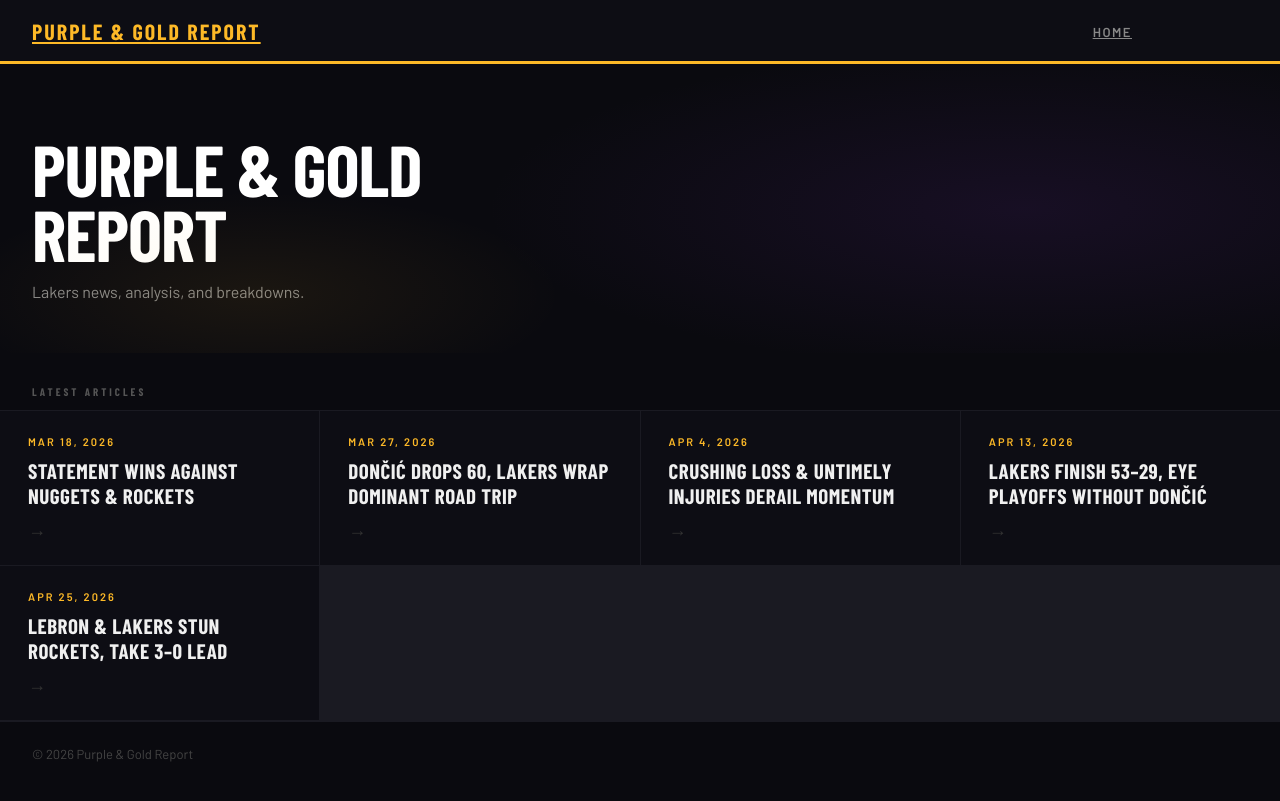
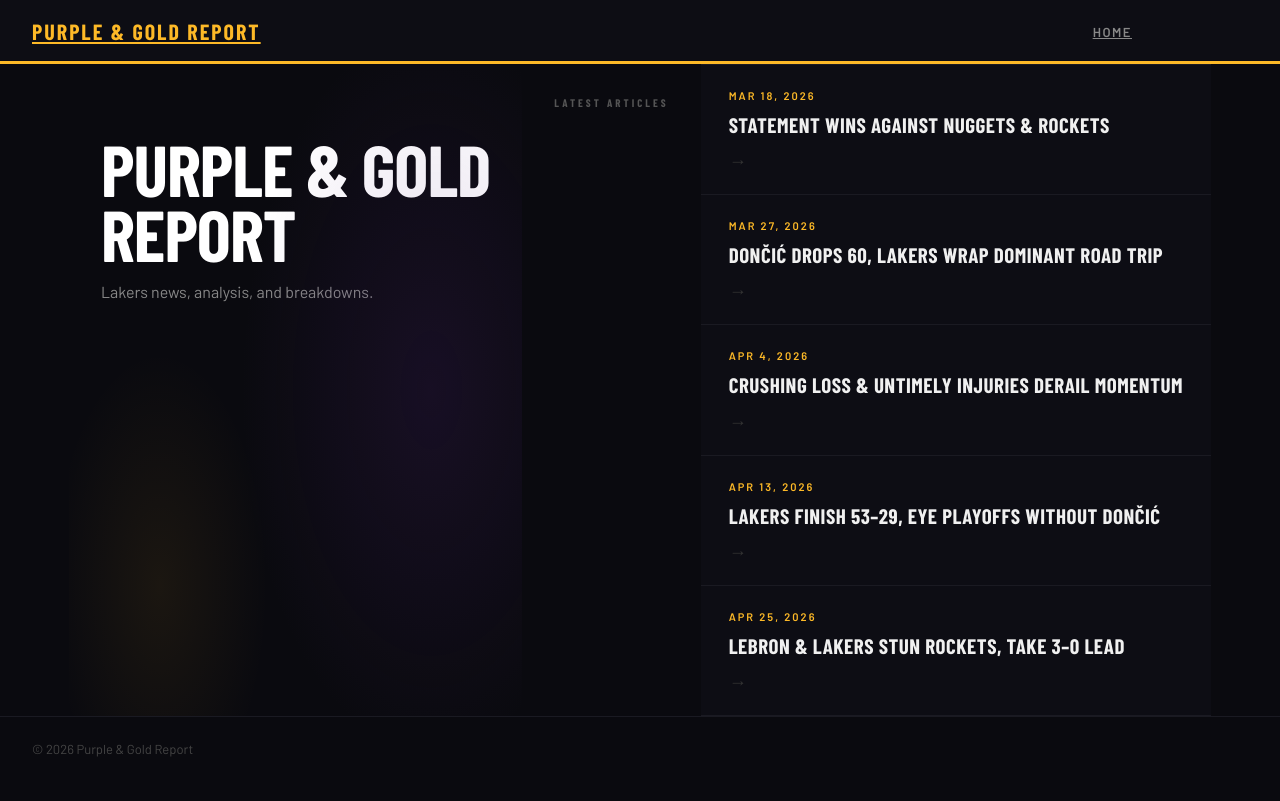
Before and after one commit to troyk-05/WRIT340-Public-Articles, a Jekyll site: the page built from index.md, in a window 1280 px wide. Shown: the top 801 px of the page. Built offline with Jekyll 4.4.1, drawn with Linux system fonts in a browser that asks for light colours; some web fonts are replaced.

Commit message:
Update style.scss

```diff
--- a/assets/css/style.scss
+++ b/assets/css/style.scss
@@ -233,6 +233,11 @@ body {
   p { margin: 0 0 1.4rem; }
 }
 
+.page-content {
+  display: flex;
+  justify-content: center;
+}
+
 /* ── Links ── */
 a { color: #FDB927; }
 
```
